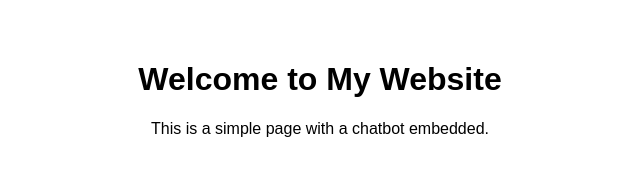
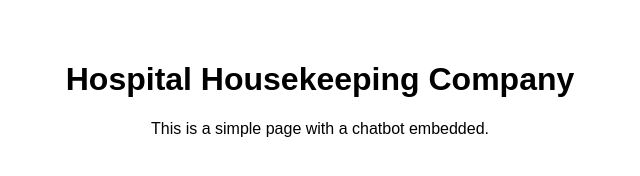
Before and after one commit to lindseybaranauskas/HHSDemo, a plain HTML site: page index.html in a window 1280 px wide. Shown: the whole page, without its empty margins (320-960 px from the left). Drawn offline with Linux system fonts and the light colour scheme.

Commit message:
Update index.html

```diff
--- a/index.html
+++ b/index.html
@@ -15,7 +15,7 @@
   <script src="//code.tidio.co/z771jreqagsfkoudwpunby3e1vfgqnrh.js" async></script>
 </head>
 <body>
-  <h1>Welcome to My Website</h1>
+  <h1>Hospital Housekeeping Company</h1>
   <p>This is a simple page with a chatbot embedded.</p>
 </body>
 </html>
```
